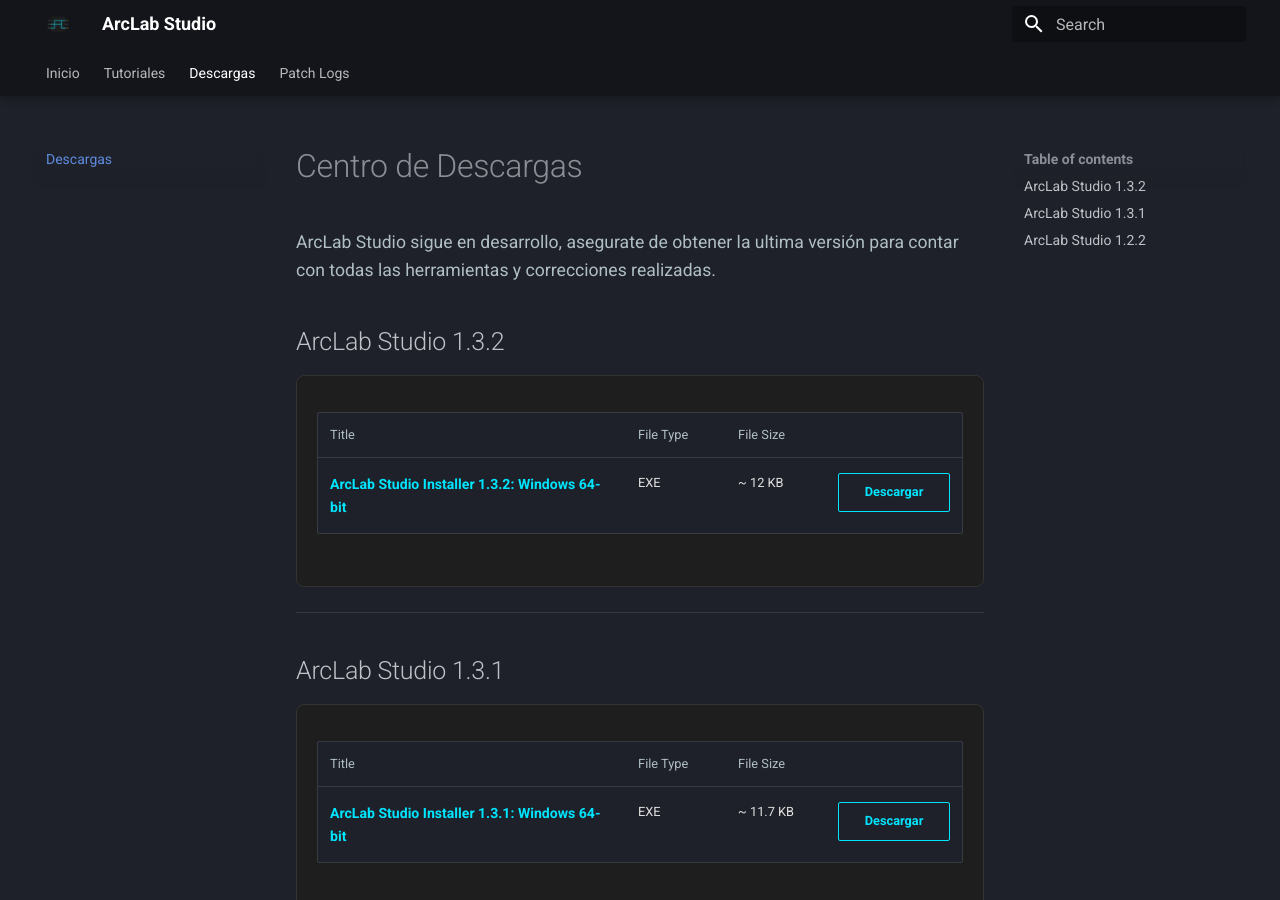
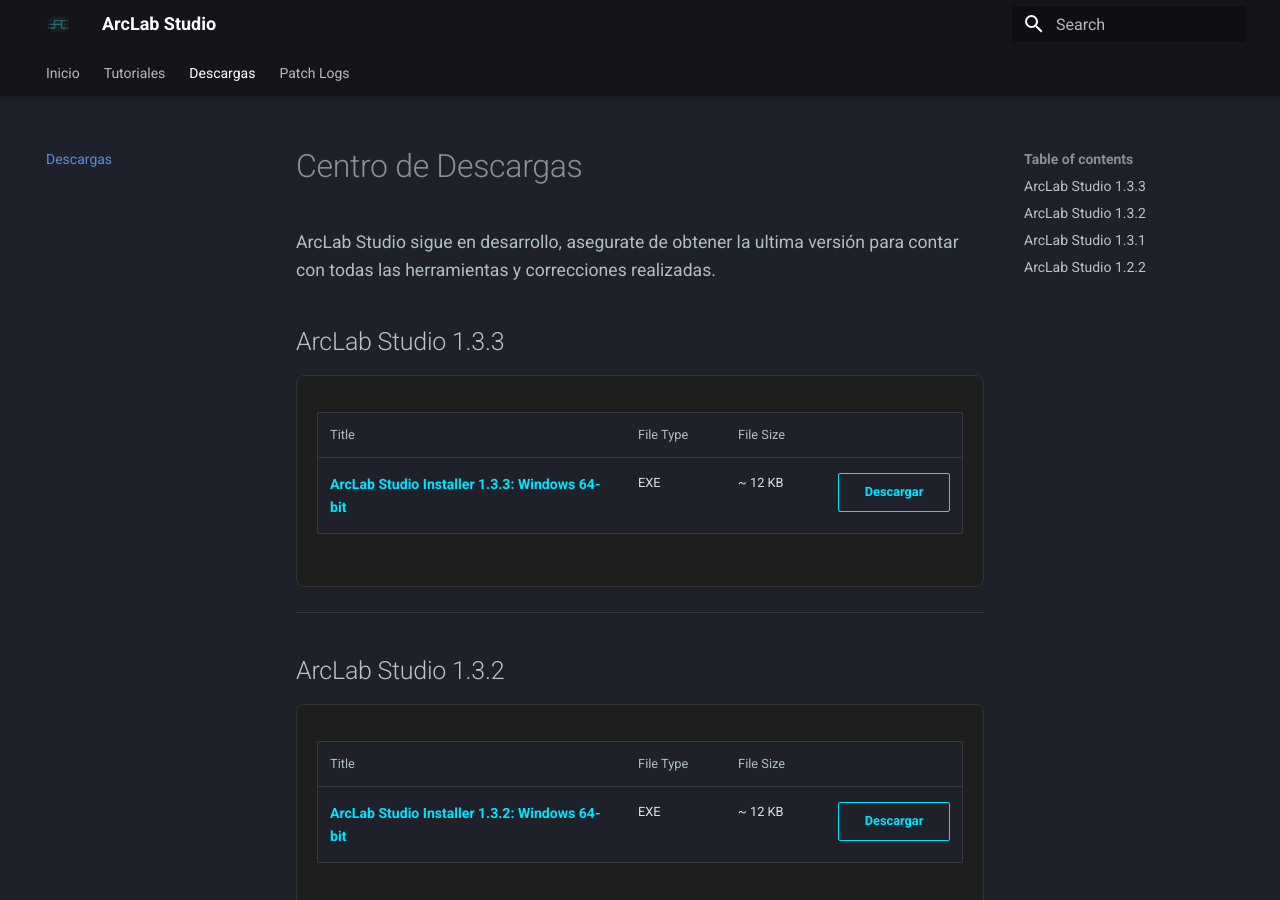
Before and after one commit to TheNicolen/ArcLab, an MkDocs documentation site: the page built from docs/descargas.md, in a window 1280 px wide and 900 px high. Built offline with MkDocs 1.6.1 and Material for MkDocs 9.7.7, drawn with Linux system fonts in a browser that asks for light colours.

Commit message:
tutoriales

```diff
--- a/docs/descargas.md
+++ b/docs/descargas.md
@@ -4,6 +4,37 @@
   ArcLab Studio sigue en desarrollo, asegurate de obtener la ultima versión para contar con todas las herramientas y correcciones realizadas.
 </p>
 
+## ArcLab Studio 1.3.3
+
+<div style="background-color: #1E1E1E; border: 1px solid #333; border-radius: 8px; padding: 20px; margin-bottom: 20px;">
+  <table style="width: 100%; border-collapse: collapse; color: white; margin: 0;">
+    <thead>
+      <tr style="border-bottom: 1px solid #444;">
+        <th style="text-align: left; padding: 12px; color: #b0bec5; font-weight: normal;">Title</th>
+        <th style="text-align: left; padding: 12px; color: #b0bec5; font-weight: normal;">File Type</th>
+        <th style="text-align: left; padding: 12px; color: #b0bec5; font-weight: normal;">File Size</th>
+        <th style="text-align: right; padding: 12px;"></th>
+      </tr>
+    </thead>
+    <tbody>
+      <tr>
+        <td style="padding: 15px 12px;">
+          <a href="https://github.com/TheNicolen/ArcLab/releases/download/v1.3.3/ArcLabInstaller.exe" style="color: #00e5ff; text-decoration: none; font-weight: bold; font-size: 1.1em;">
+            ArcLab Studio Installer 1.3.3: Windows 64-bit
+          </a>
+        </td>
+        <td style="padding: 15px 12px; color: #e0e0e0;">EXE</td>
+        <td style="padding: 15px 12px; color: #e0e0e0;">~ 12 KB</td>
+        <td style="padding: 15px 12px; text-align: right;">
+          <a href="https://github.com/TheNicolen/ArcLab/releases/download/v1.3.3/ArcLabInstaller.exe" class="md-button" style="background-color: transparent; border: 1px solid #00e5ff; color: #00e5ff;">Descargar</a>
+          </td>
+        </td>
+      </tr>
+    </tbody>
+  </table>
+</div>
+
+---
 ## ArcLab Studio 1.3.2
 
 <div style="background-color: #1E1E1E; border: 1px solid #333; border-radius: 8px; padding: 20px; margin-bottom: 20px;">
```
Also changed, not shown: docs/changelog.md (+23 -0 lines).
